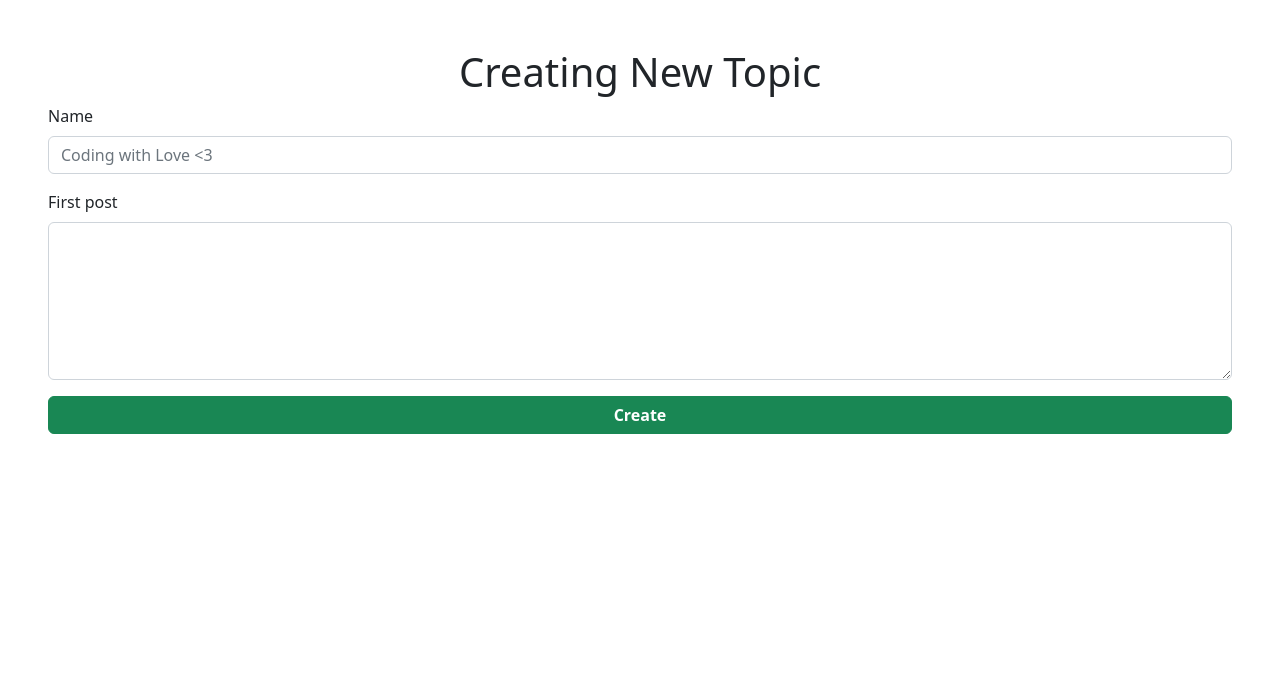
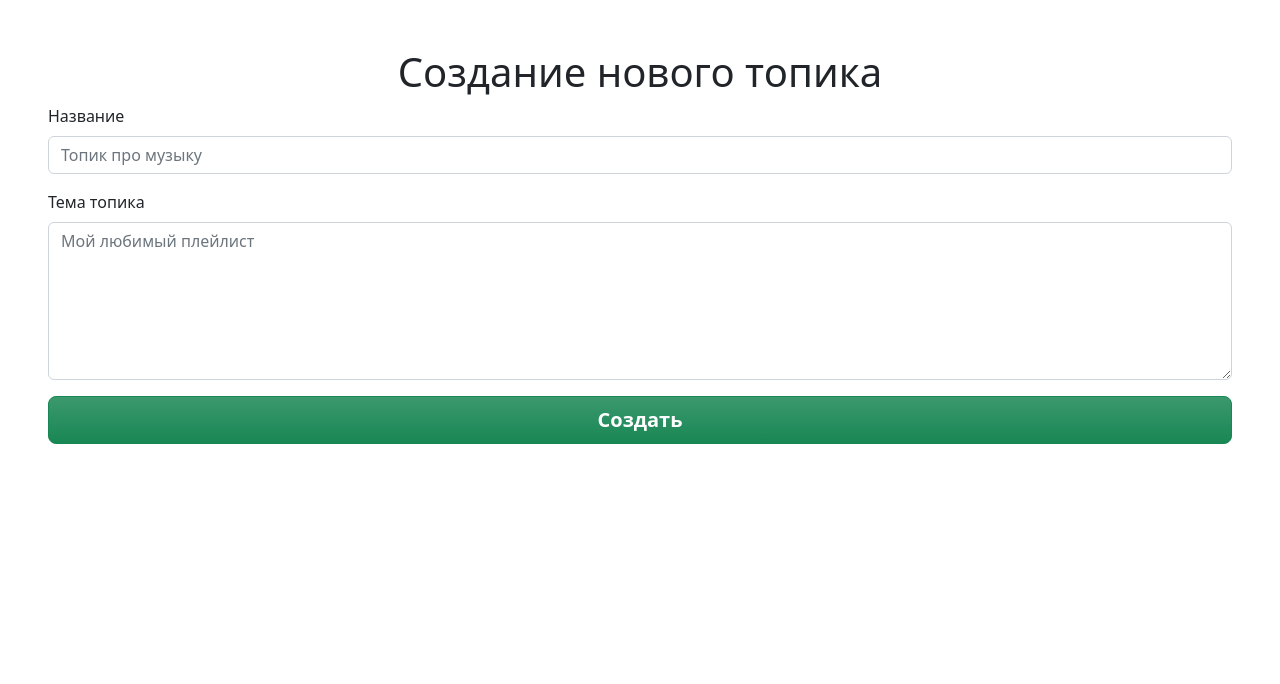
Before and after one commit to pooh2pooh/forum, a PHP site: page /create_topic.php in a window 1280 px wide. Shown: the top 684 px of the page. Run offline with PHP 8.4, Linux system fonts and the light colour scheme; the visitor is signed in with stand-in values (Sample User, id 1); some libraries are stand-ins or nearby versions.

Commit message:
translate to russian and fixes design post editor

```diff
--- a/create_topic.php
+++ b/create_topic.php
@@ -28,19 +28,19 @@ if (isset($_POST['NAME']) && isset($_POST['POST'])) {
 ?>
 
 		<div class="p-5">
-			<h1 class="text-center">Creating New Topic</h1>
+			<h1 class="text-center">Создание нового топика</h1>
 			<form action="create_topic.php" method="post">
 				<div class="mb-3">
-					<label for="exampleFormControlInput1" class="form-label">Name</label>
-					<input type="text" class="form-control" id="exampleFormControlInput1" name="NAME" placeholder="Coding with Love <3">
+					<label for="exampleFormControlInput1" class="form-label">Название</label>
+					<input type="text" class="form-control" id="exampleFormControlInput1" name="NAME" placeholder="Топик про музыку">
 				</div>
 				<div class="mb-3">
-					<label for="exampleFormControlTextarea1" class="form-label">First post</label>
-					<textarea class="form-control" id="exampleFormControlTextarea1" name="POST" rows="6"></textarea>
+					<label for="exampleFormControlTextarea1" class="form-label">Тема топика</label>
+					<textarea class="form-control" id="exampleFormControlTextarea1" name="POST" placeholder="Мой любимый плейлист" rows="6"></textarea>
 				</div>
 
 				<div class="btn-group w-100" role="group" aria-label="Basic example">
-					<button type="submit" class="btn btn-success fw-bold">Create</button>
+					<button type="submit" class="btn btn-success bg-success bg-gradient btn-lg fw-bold">Создать</button>
 				</div>
 			</form>
 		</div>
--- a/forum.php
+++ b/forum.php
@@ -35,7 +35,7 @@ foreach ($topics as $row) {
 						<h6 class="mb-0"><?=$row['name']?></h6>
 						<p class="mb-0 opacity-75"><?=$stdout->FirstPost($row['id'])?></p>
 					</div>
-					<small class="opacity-50 text-nowrap"><?=$row['date'] . ' by ' . $row['author']?></small>
+					<small class="opacity-50 text-nowrap"><?=$row['date'] . ', ' . $row['author']?></small>
 				</div>
 			</a>
 		</div>
```
Also changed, not shown: read_topic.php (+6 -5 lines).
